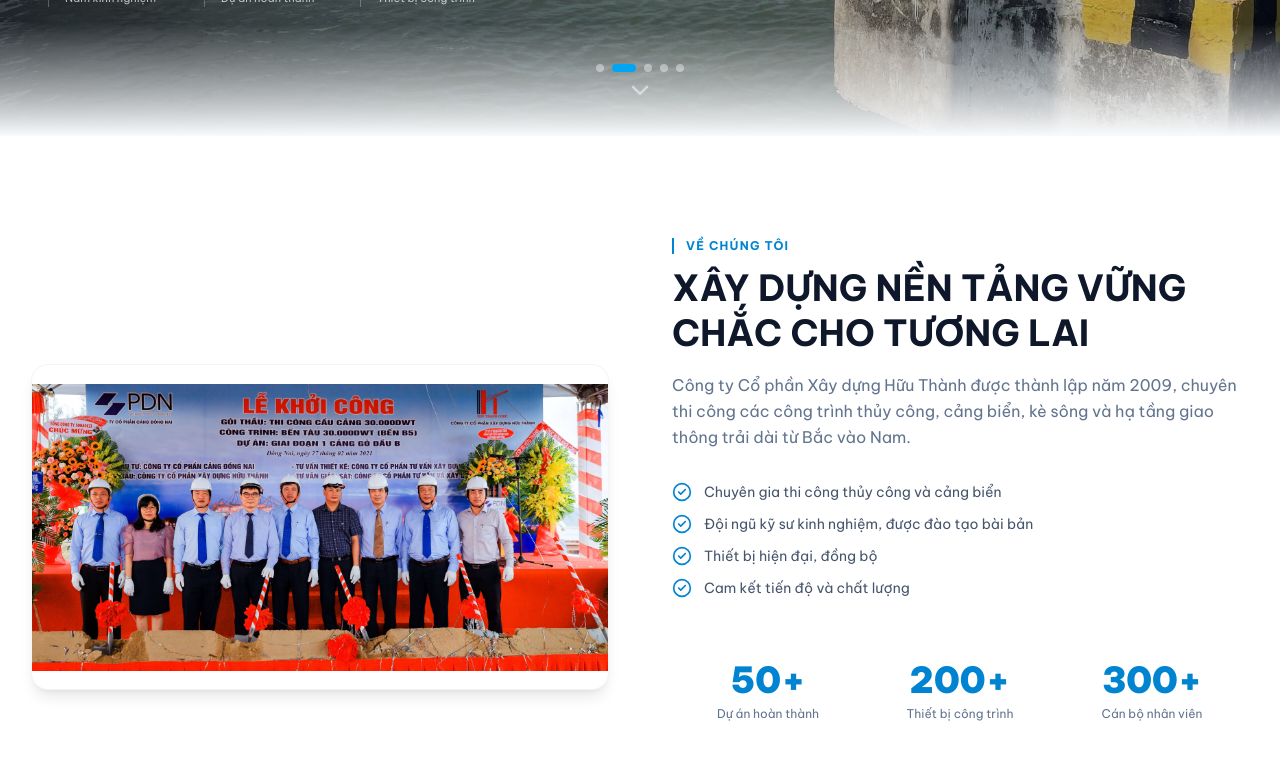
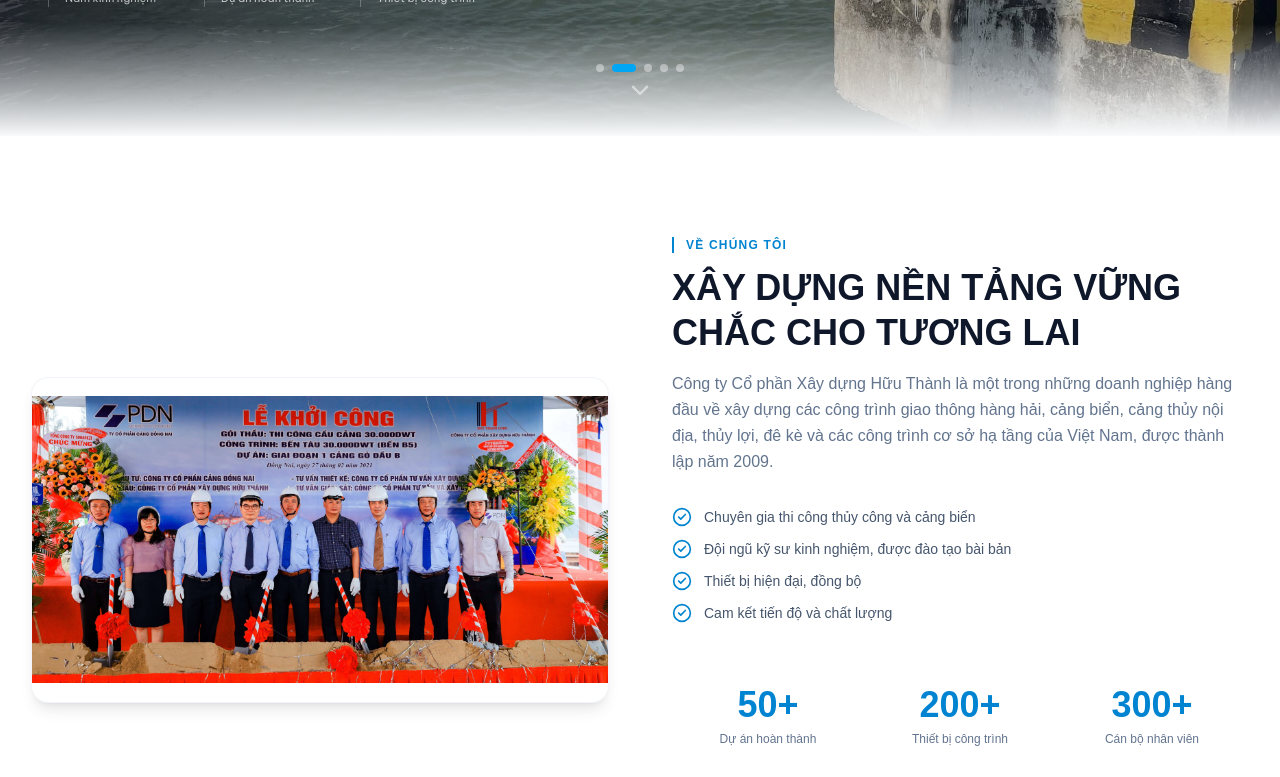
Before and after one commit to phatbt237/huuthanhco, a Next.js app: page / in a window 1280 px wide. Shown: the part 760-1537 px from the top of the page. Built offline with nearby package versions, Linux system fonts and the light colour scheme; no server answers.

Commit message:
Đồng bộ font và nội dung giới thiệu

```diff
--- a/app/gioi-thieu/AboutPage.tsx
+++ b/app/gioi-thieu/AboutPage.tsx
@@ -28,7 +28,7 @@ export default function AboutPage() {
   ];
 
   return (
-    <>
+    <main className="about-page-document overflow-x-clip">
       {/* Hero */}
       <section
         className="relative py-32 flex items-center"
@@ -93,7 +93,7 @@ export default function AboutPage() {
               <div className="mt-8 space-y-6 text-[17px] leading-8 text-slate-600">
                 <p>
                   {t(
-                    "Công ty Cổ phần Xây dựng Hữu Thành là một trong những doanh nghiệp hàng đầu về xây dựng các công trình giao thông hàng hải, cảng biển; cảng thủy nội địa; thủy lợi; đê, kè và các công trình cơ sở hạ tầng của Việt Nam, được thành lập năm 2009.",
+                    "Công ty Cổ phần Xây dựng Hữu Thành là một trong những doanh nghiệp hàng đầu về xây dựng các công trình giao thông hàng hải, cảng biển, cảng thủy nội địa, thủy lợi, đê kè và các công trình cơ sở hạ tầng của Việt Nam, được thành lập năm 2009.",
                     "Huu Thanh Construction Joint Stock Company, established in 2009, is one of Vietnam's leading enterprises in maritime transport works, seaports, inland waterway ports, hydraulic structures, dikes, embankments and infrastructure projects."
                   )}
                 </p>
@@ -285,6 +285,6 @@ export default function AboutPage() {
           </div>
         </div>
       </section>
-    </>
+    </main>
   );
 }
--- a/app/globals.css
+++ b/app/globals.css
@@ -87,6 +87,14 @@ textarea {
 .news-article-document :where(h1, h2, h3, h4, h5, h6, p, li, a, span, time, figcaption, blockquote, td, th, strong, em) {
   font-family: Arial, "Helvetica Neue", sans-serif !important;
 }
+.about-section-document,
+.about-section-document :where(h1, h2, h3, h4, h5, h6, p, li, a, span, strong, em, button) {
+  font-family: Arial, "Helvetica Neue", sans-serif !important;
+}
+.about-page-document,
+.about-page-document :where(h1, h2, h3, h4, h5, h6, p, li, a, span, time, figcaption, strong, em, button, input, select, textarea) {
+  font-family: Arial, "Helvetica Neue", sans-serif !important;
+}
 .news-rich-content .news-image, .news-rich-content .news-video { margin-block: 2rem; }
 .news-rich-content figcaption { margin-top: .75rem; text-align: center; color: #64748b; font-size: .875rem; line-height: 1.5; font-style: italic; }
 .news-rich-content--preview > * + * { margin-top: 1.5rem; }
--- a/sections/AboutSection.tsx
+++ b/sections/AboutSection.tsx
@@ -29,7 +29,7 @@ export default function AboutSection() {
   ];
 
   return (
-    <section className="py-24 bg-white">
+    <section className="about-section-document bg-white py-24">
       <div className="max-w-7xl mx-auto px-4 sm:px-6 lg:px-8">
         <div className="grid grid-cols-1 lg:grid-cols-2 gap-16 items-center">
 
@@ -60,8 +60,8 @@ export default function AboutSection() {
               label={t("Về chúng tôi", "About Us")}
               title={t("XÂY DỰNG NỀN TẢNG VỮNG CHẮC CHO TƯƠNG LAI", "BUILDING A SOLID FOUNDATION FOR THE FUTURE")}
               subtitle={t(
-                "Công ty Cổ phần Xây dựng Hữu Thành được thành lập năm 2009, chuyên thi công các công trình thủy công, cảng biển, kè sông và hạ tầng giao thông trải dài từ Bắc vào Nam.",
-                "Huu Thanh Construction Joint Stock Company was established in 2009, specializing in hydraulic engineering, port construction, riverbank reinforcement and transportation infrastructure projects across Vietnam from North to South."
+                "Công ty Cổ phần Xây dựng Hữu Thành là một trong những doanh nghiệp hàng đầu về xây dựng các công trình giao thông hàng hải, cảng biển, cảng thủy nội địa, thủy lợi, đê kè và các công trình cơ sở hạ tầng của Việt Nam, được thành lập năm 2009.",
+                "Established in 2009, Huu Thanh Construction Joint Stock Company is one of Vietnam's leading contractors for maritime transport works, seaports, inland waterway ports, irrigation works, dikes, embankments and infrastructure projects."
               )}
             />
 
```
